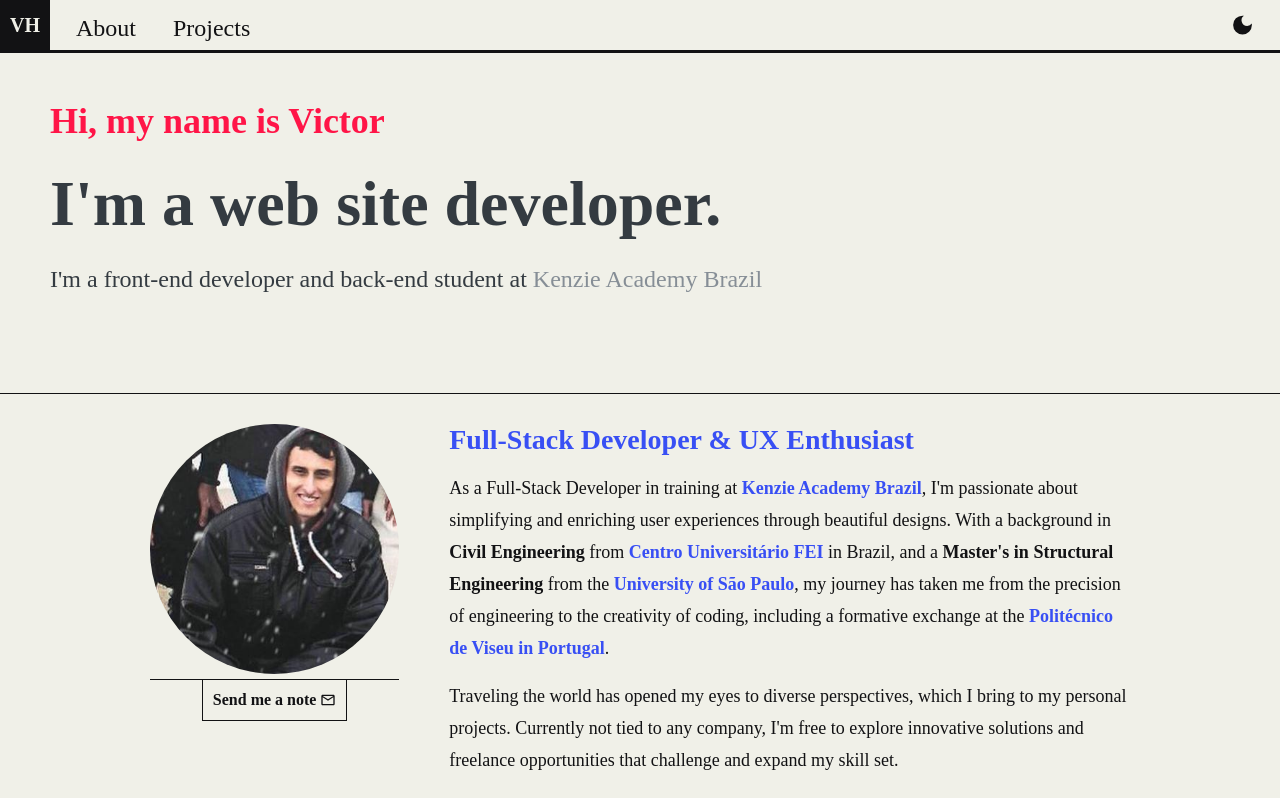
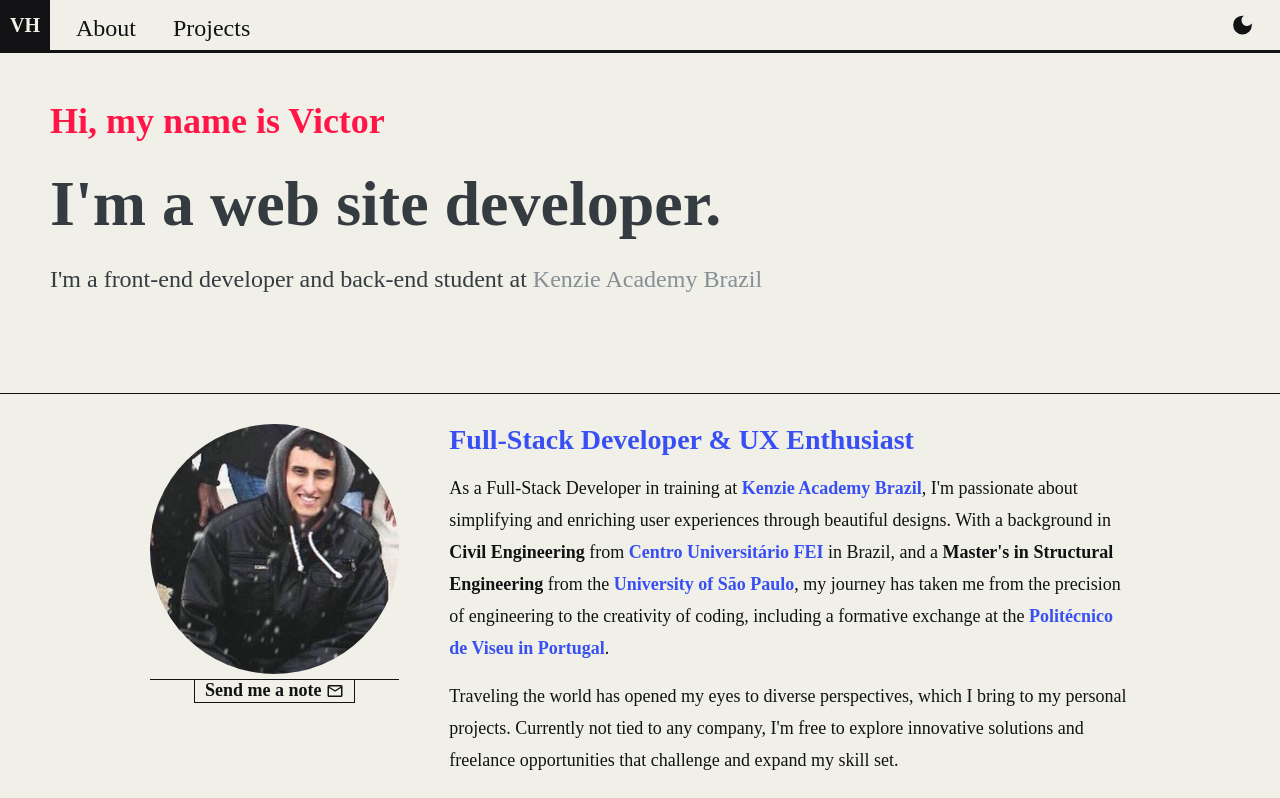
Before and after one commit to victor-avancini/Victor_Portfolio, a React (Vite) app: page / in a window 1280 px wide. Shown: the top 798 px of the page. Built offline with nearby package versions, Linux system fonts and the light colour scheme; a web font is replaced by a local one.

Commit message:
Update style.module.scss

```diff
--- a/src/Sections/AboutSection/style.module.scss
+++ b/src/Sections/AboutSection/style.module.scss
@@ -33,8 +33,9 @@
         small {
             color: var(--gray-4);
             display: flex;
-            justify-content: center;
-            font-size: 1em;
+            justify-content: space-around;
+            font-size: clamp(0.75rem, 0.6033rem + 0.6522vw, 1.125rem);
+            line-height: 1.2em;
 
             a {
                 color: var(--gray-4);
@@ -49,7 +50,8 @@
                 display: flex;
                 flex-direction: row;
                 align-items: center;
-                gap: 4px;
+                justify-content: center;
+                gap: 5px;
             }
 
             a:hover {
@@ -94,6 +96,7 @@
         .profile_buttons {
             display: flex;
             gap: 10px;
+            line-height: 1.5rem;
 
             a {
                 color: var(--gray-4);
```
